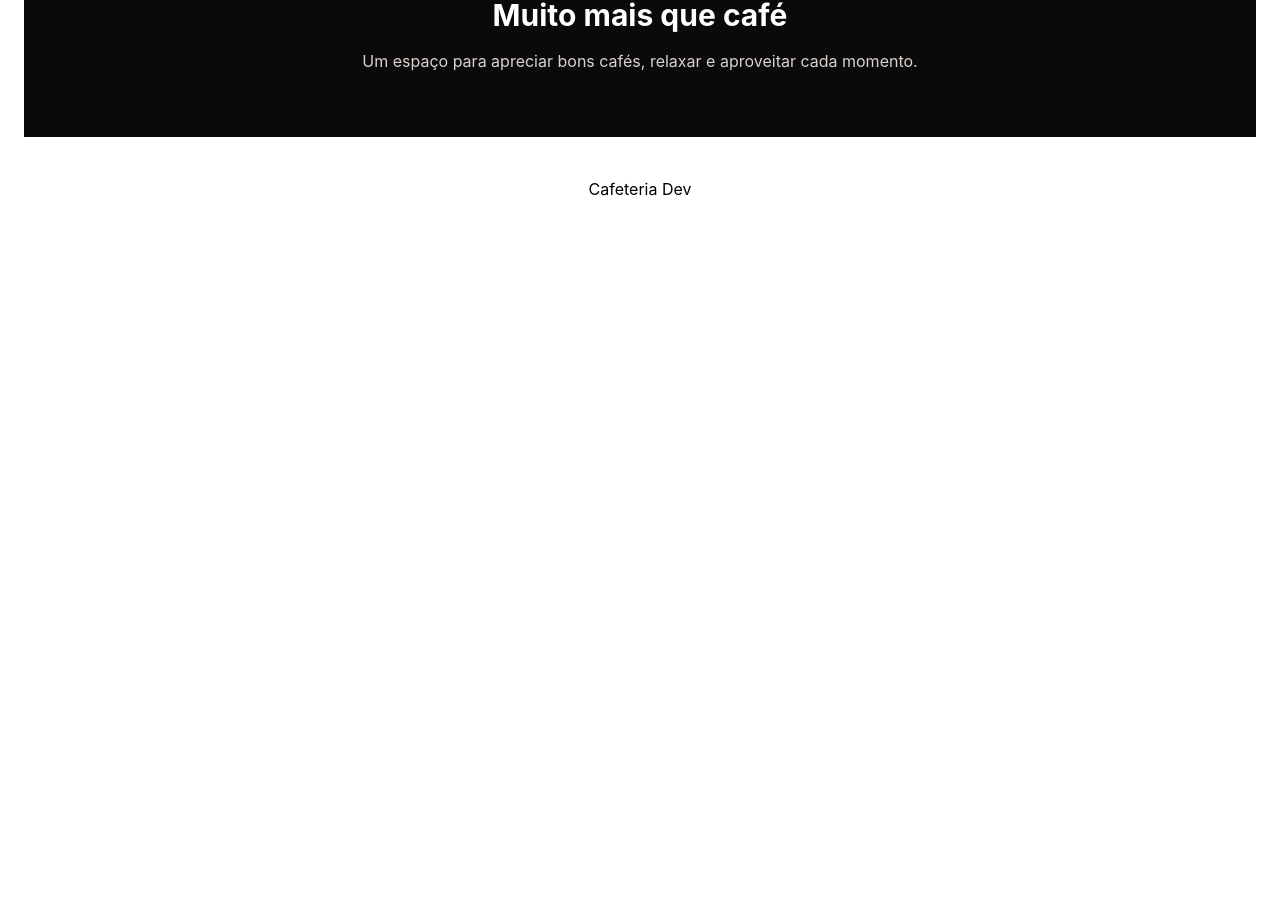
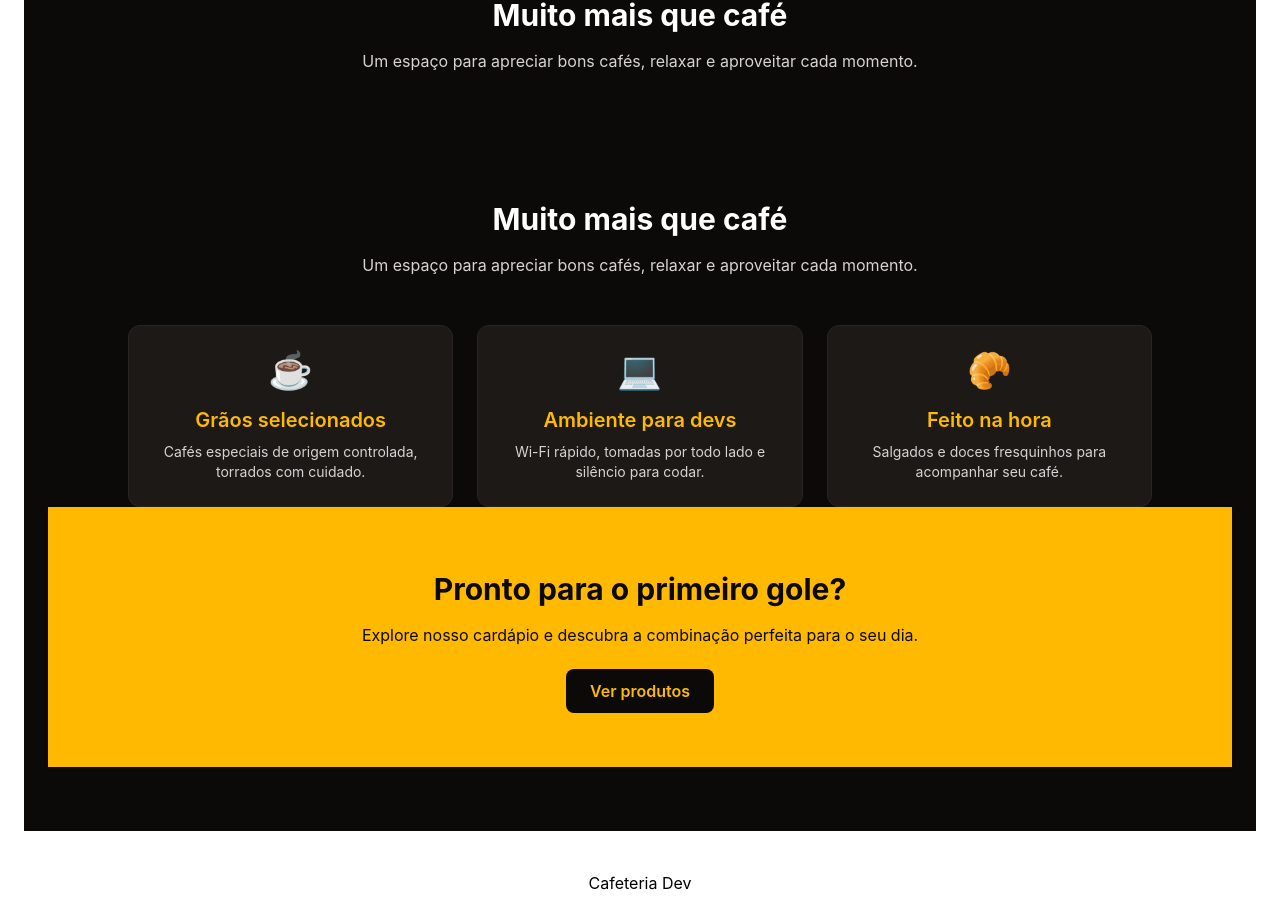
Before and after one commit to oqueavida/cp5_cidade, a React (Vite) app: page / in a window 1280 px wide. Shown: the part 787-1698 px from the top of the page. Before the commit the page ends 1004 px from the top, so only its background shows below. Built offline with nearby package versions, Linux system fonts and the light colour scheme.

Commit message:
feat: adicionando mais uma seção

```diff
--- a/src/pages/Home.jsx
+++ b/src/pages/Home.jsx
@@ -35,6 +35,68 @@ export default function Home() {
           e aproveitar cada momento.
         </p>
       </section>
+
+          <section className="px-6 py-16 text-center">
+              <h2 className="mb-4 text-3xl font-bold">
+                  Muito mais que café
+              </h2>
+
+              <p className="mx-auto mb-12 max-w-2xl text-stone-300">
+                  Um espaço para apreciar bons cafés, relaxar
+                  e aproveitar cada momento.
+              </p>
+
+              <div className="mx-auto grid max-w-5xl gap-6 md:grid-cols-3">
+                  <div className="rounded-xl border border-stone-800 bg-stone-900 p-6">
+                      <span className="text-4xl">☕</span>
+                      <h3 className="mt-4 mb-2 text-xl font-semibold text-amber-400">
+                          Grãos selecionados
+                      </h3>
+                      <p className="text-sm text-stone-300">
+                          Cafés especiais de origem controlada, torrados com cuidado.
+                      </p>
+                  </div>
+
+                  <div className="rounded-xl border border-stone-800 bg-stone-900 p-6">
+                      <span className="text-4xl">💻</span>
+                      <h3 className="mt-4 mb-2 text-xl font-semibold text-amber-400">
+                          Ambiente para devs
+                      </h3>
+                      <p className="text-sm text-stone-300">
+                          Wi-Fi rápido, tomadas por todo lado e silêncio para codar.
+                      </p>
+                  </div>
+
+                  <div className="rounded-xl border border-stone-800 bg-stone-900 p-6">
+                      <span className="text-4xl">🥐</span>
+                      <h3 className="mt-4 mb-2 text-xl font-semibold text-amber-400">
+                          Feito na hora
+                      </h3>
+                      <p className="text-sm text-stone-300">
+                          Salgados e doces fresquinhos para acompanhar seu café.
+                      </p>
+                  </div>
+              </div>
+
+
+                    <section className="bg-amber-400 px-6 py-16 text-center text-stone-950">
+        <h2 className="mb-4 text-3xl font-bold">
+          Pronto para o primeiro gole?
+        </h2>
+
+        <p className="mx-auto mb-8 max-w-xl">
+          Explore nosso cardápio e descubra a combinação perfeita
+          para o seu dia.
+        </p>
+
+        <Link
+          to="/produtos"
+          className="rounded-lg bg-stone-950 px-6 py-3 font-semibold text-amber-400 hover:bg-stone-800"
+        >
+          Ver produtos
+        </Link>
+      </section>
+          </section>
     </main>
   );
 }
```
